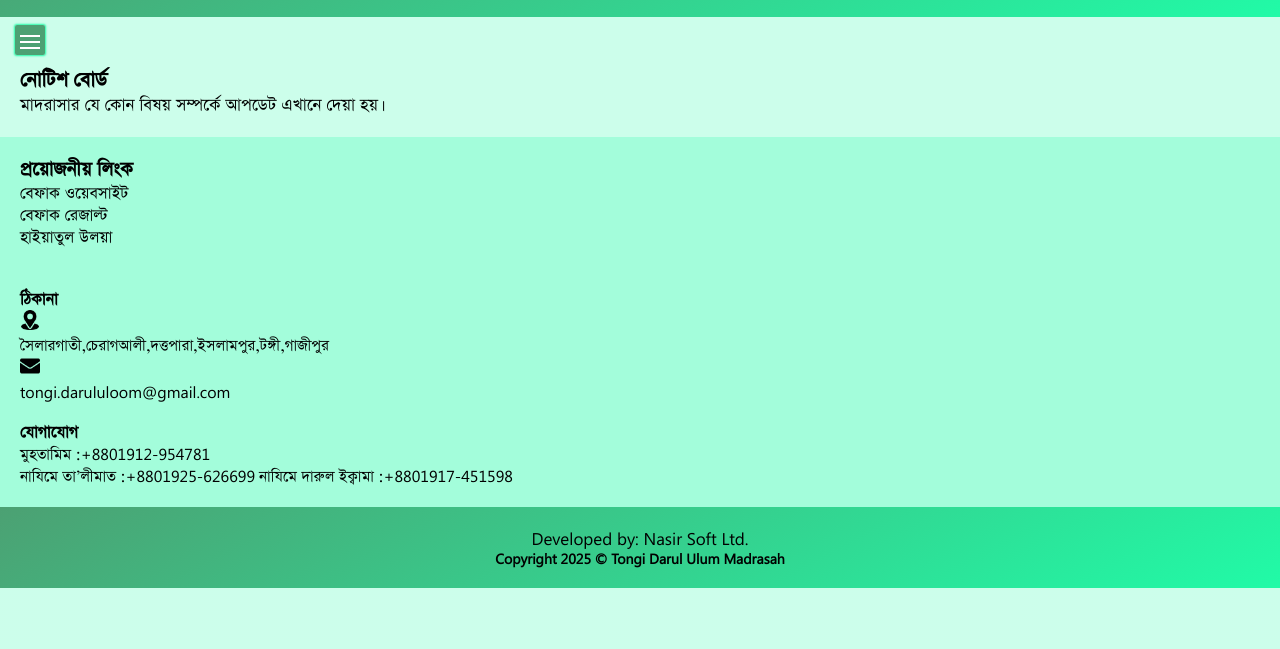
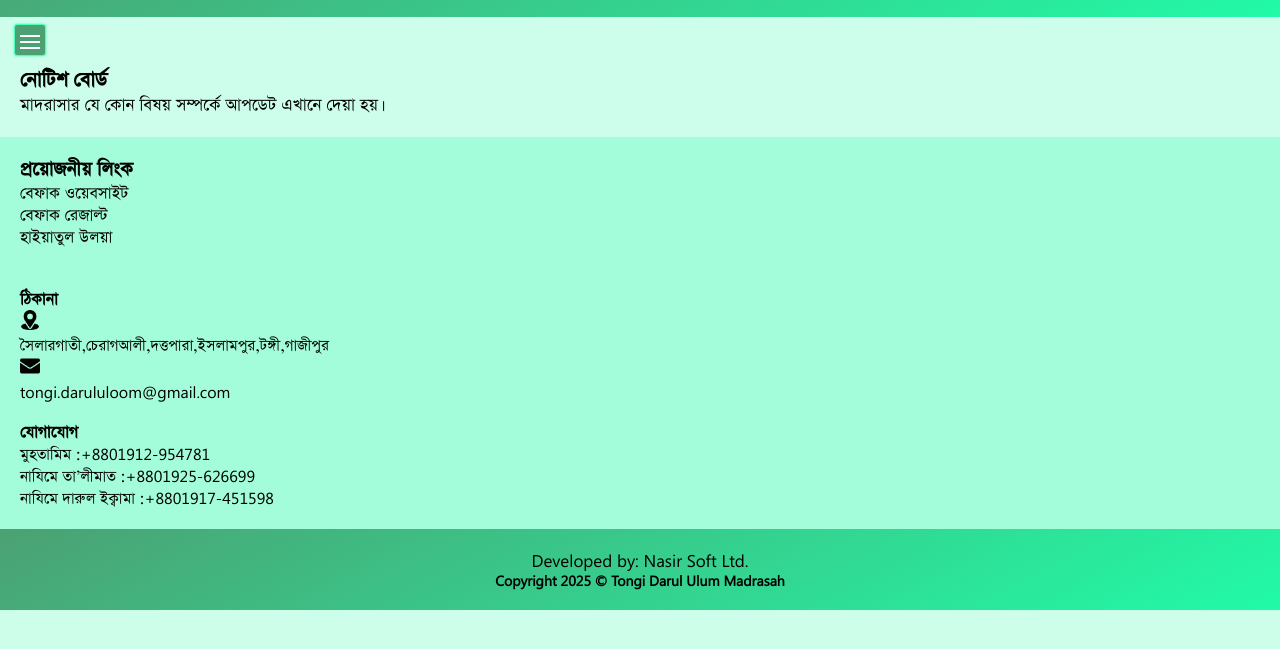
Before and after one commit to muhammadnasir4487-lab/tdum, a plain HTML site: page Notice.html in a window 1280 px wide. Shown: the part 75-724 px from the top of the page. Drawn offline with Linux system fonts and the light colour scheme.

Commit message:
Update Notice.html

```diff
--- a/Notice.html
+++ b/Notice.html
@@ -74,7 +74,7 @@
      <img srcset="email.png" src="email.png" alt="email.png"><br><p class="p2">tongi.darululoom@gmail.com</p><br><br>
      <h3>যোগাযোগ</h3>
      <p>মুহতামিম : <p class="p2">+8801912-954781</p><br>
-     <p>নাযিমে তা’লীমাত : <p class="p2">+8801925-626699</p>
+     <p>নাযিমে তা’লীমাত : <p class="p2">+8801925-626699</p><br>
      <p>নাযিমে দারুল ইক্বামা : <p class="p2">+8801917-451598</p>
  </div>
 
```
